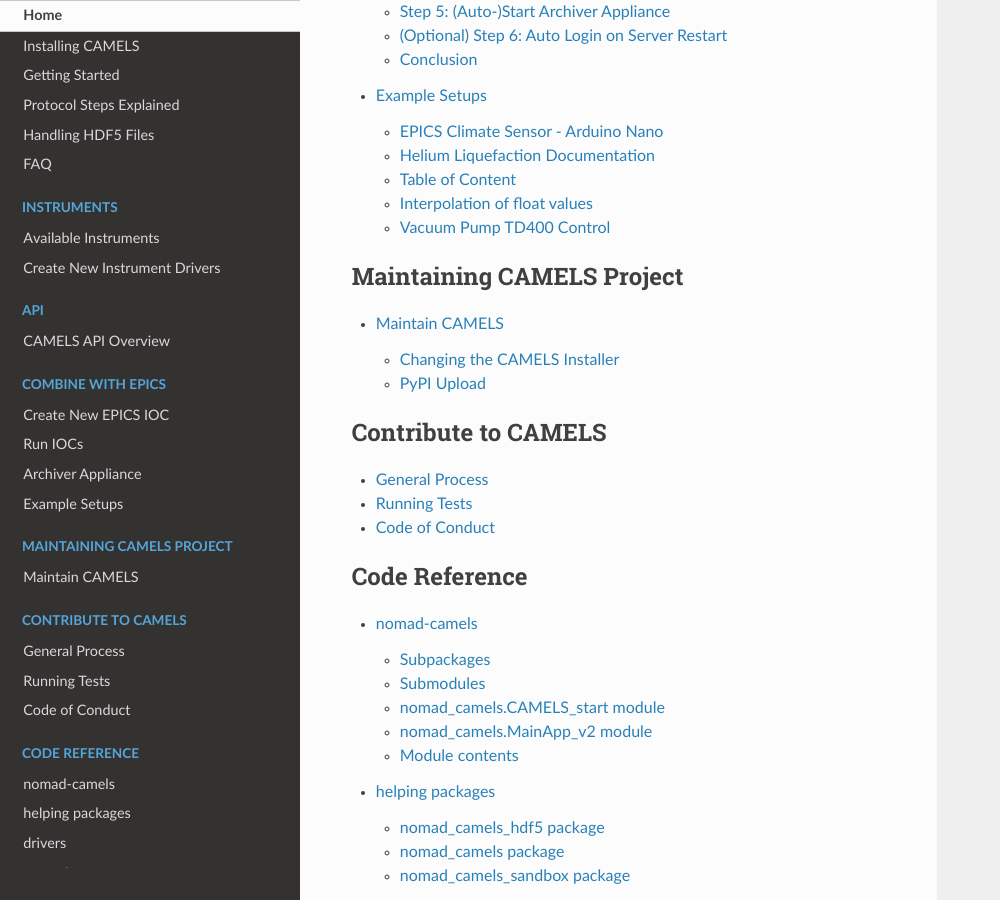
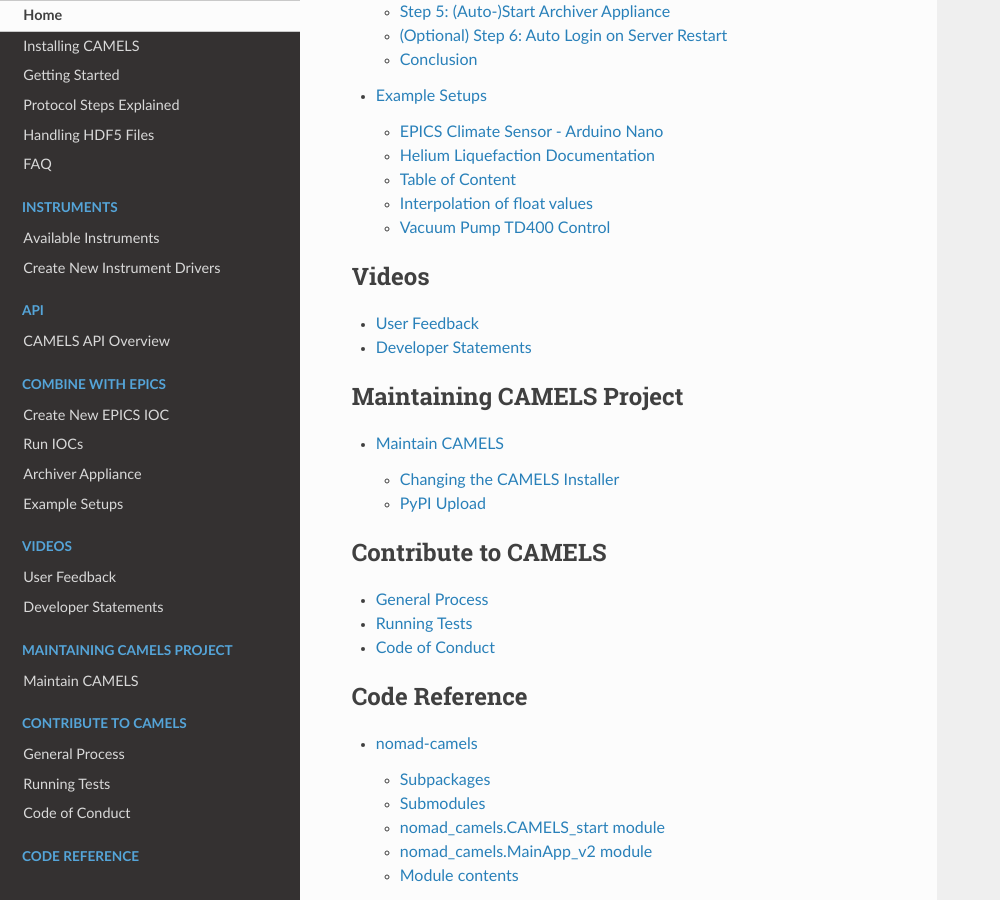
Before and after one commit to FAU-LAP/NOMAD-CAMELS, a Sphinx documentation site: the page built from docs/source/index.rst, in a window 1280 px wide and 900 px high, scrolled down 5128 px. Shown: the whole window, without its empty margins (0-1000 px from the left). Built offline with Sphinx 7.4.7 and the Read the Docs theme 3.1.0, drawn with Linux system fonts in a browser that asks for light colours; pages that are not in the unit, such as notebooks, are missing from menus; the version number is read from the project's files by our own code.

Commit message:
added CAMELS videos

```diff
--- a/docs/source/index.rst
+++ b/docs/source/index.rst
@@ -140,6 +140,12 @@
    Archiver Appliance <doc/epics/ArchiverAppliance.md>
    Example Setups <doc/epics/examples.md>
 
+.. toctree::
+   :maxdepth: 2
+   :caption: Videos
+
+   User Feedback <doc/videos/user_feedback.md>
+   Developer Statements <doc/videos/developer_statements.md>
 
 .. toctree::
    :maxdepth: 2
```
Also changed, not shown: docs/source/doc/videos/developer_statements.md (added, +23 -0 lines), docs/source/doc/videos/user_feedback.md (added, +18 -0 lines).
